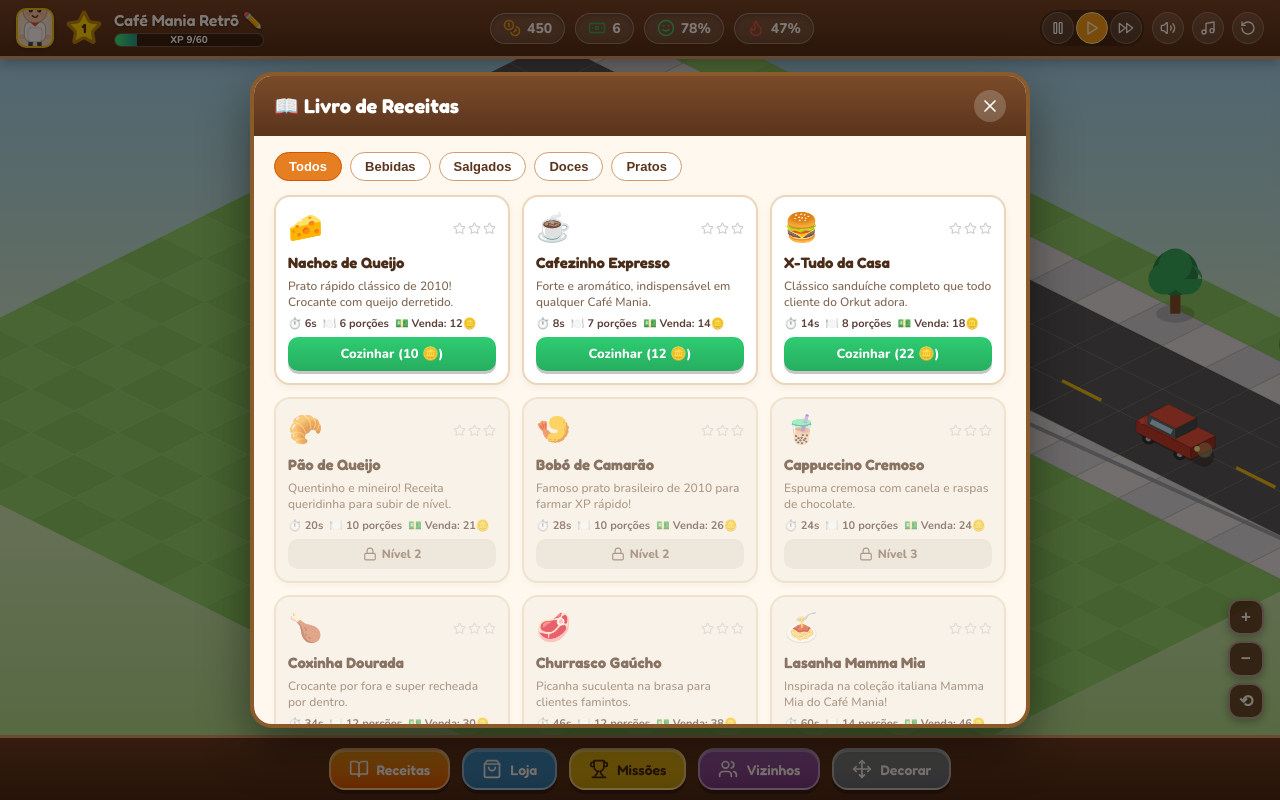
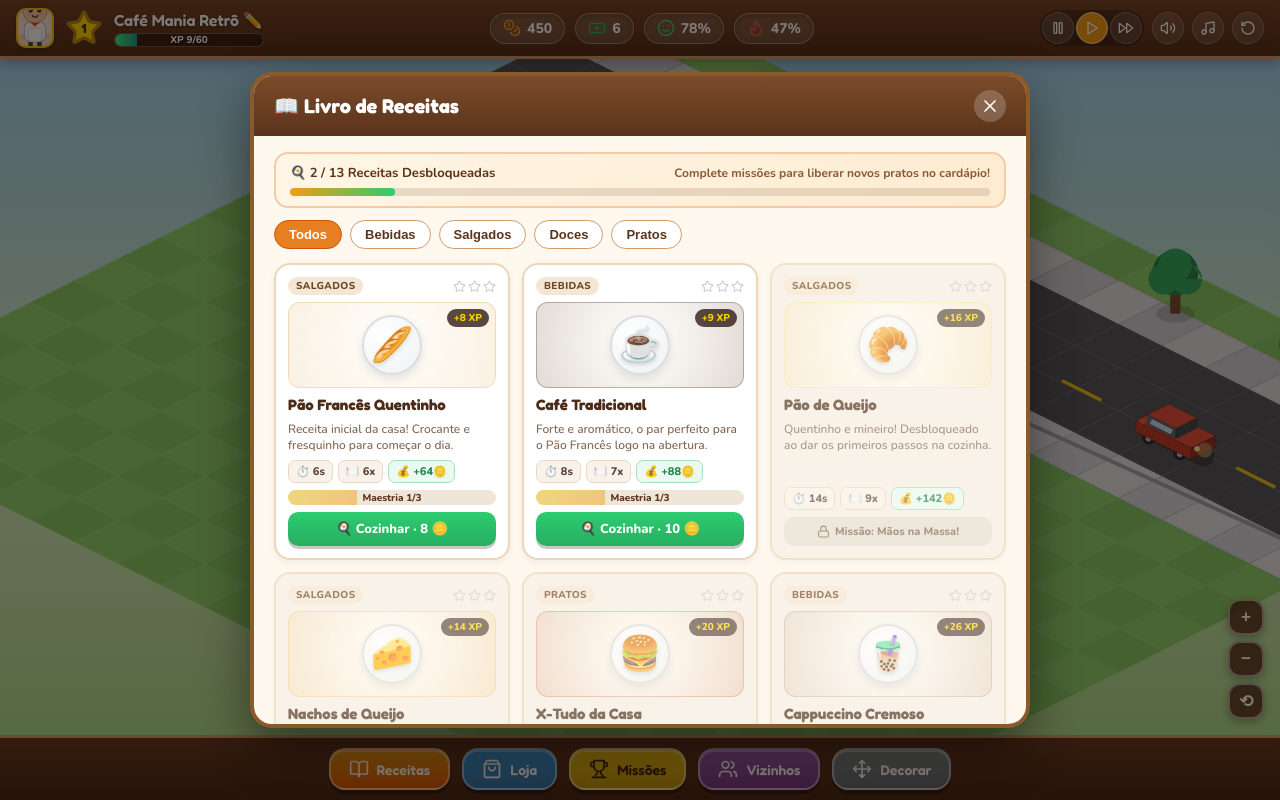
Before and after one commit to ChristianH972/cafe-mania, a React (Vite) app: page / in a window 1280 px wide. Both pictures are taken after a click on the button "Receitas". Built offline with nearby package versions, Linux system fonts and the light colour scheme.

Commit message:
feat: receitas iniciais (pao frances e cafe), desbloqueio por missoes e HUD vivo do livro de receitas

```diff
--- a/src/components/Modals.tsx
+++ b/src/components/Modals.tsx
@@ -1,7 +1,12 @@
 import React, { useEffect, useRef, useState } from 'react';
 import { X, Lock, Star, Sparkles, Gift, Eye, UserPlus } from 'lucide-react';
 import { EXPANSION_TIERS, FLOOR_STYLES, FURNITURE_CATALOG, WALL_STYLES } from '../data/catalog';
-import { RECIPES, getMasteryStars } from '../data/recipes';
+import {
+  RECIPES,
+  getMasteryNextTarget,
+  getMasteryStars,
+  isRecipeUnlocked,
+} from '../data/recipes';
 import {
   renderCharacterPreview,
   renderFurnitureThumbnail,
@@ -139,6 +144,27 @@ export const Modals: React.FC<ModalsProps> = ({
         <div className="modal-body">
           {activeModal === 'recipes' && (
             <>
+              <div className="recipes-summary-bar">
+                <div className="recipes-summary-text">
+                  <strong>
+                    🍳 {RECIPES.filter((r) => isRecipeUnlocked(r, state)).length} / {RECIPES.length}{' '}
+                    Receitas Desbloqueadas
+                  </strong>
+                  <span>Complete missões para liberar novos pratos no cardápio!</span>
+                </div>
+                <div className="recipes-summary-meter">
+                  <div
+                    className="recipes-summary-fill"
+                    style={{
+                      width: `${Math.round(
+                        (RECIPES.filter((r) => isRecipeUnlocked(r, state)).length / RECIPES.length) *
+                          100
+                      )}%`,
+                    }}
+                  />
+                </div>
+              </div>
+
               <div className="filter-tabs">
                 {['Todos', 'Bebidas', 'Salgados', 'Doces', 'Pratos'].map((cat) => (
                   <button
@@ -154,16 +180,24 @@ export const Modals: React.FC<ModalsProps> = ({
                 {RECIPES.filter(
                   (r) => recipeCategory === 'Todos' || r.category === recipeCategory
                 ).map((r) => {
-                  const locked = state.level < r.unlockLevel;
+                  const unlocked = isRecipeUnlocked(r, state);
+                  const locked = !unlocked;
                   const canAfford = state.coins >= r.cost;
                   const cookCount = state.recipeMastery[r.id] ?? 0;
                   const stars = getMasteryStars(cookCount);
+                  const nextTarget = getMasteryNextTarget(cookCount);
+                  const masteryPct =
+                    stars >= 3 ? 100 : Math.min(100, Math.round((cookCount / nextTarget) * 100));
+                  const netProfit = r.sellPrice * r.portions - r.cost;
 
                   return (
-                    <div key={r.id} className={`item-card ${locked ? 'locked' : ''}`}>
+                    <div key={r.id} className={`item-card recipe-card ${locked ? 'locked' : ''}`}>
                       <div className="card-top">
-                        <span className="card-emoji">{r.emoji}</span>
-                        <div className="stars-row" title={`Preparado ${cookCount}x`}>
+                        <span className="recipe-cat-badge">{r.category}</span>
+                        <div
+                          className="stars-row"
+                          title={`Maestria: preparado ${cookCount}x (${stars}/3 estrelas)`}
+                        >
                           {[1, 2, 3].map((s) => (
                             <Star
                               key={s}
@@ -174,16 +208,51 @@ export const Modals: React.FC<ModalsProps> = ({
                           ))}
                         </div>
                       </div>
+
+                      <div
+                        className="recipe-art-box"
+                        style={{
+                          background: `radial-gradient(circle at 50% 45%, #fffdf8 10%, ${r.color}33 100%)`,
+                          borderColor: `${r.color}66`,
+                        }}
+                      >
+                        <div className="recipe-plate-ring">
+                          <span className="recipe-big-emoji">{r.emoji}</span>
+                        </div>
+                        <span className="recipe-xp-pill">+{r.xpPerCook} XP</span>
+                      </div>
+
                       <h3>{r.name}</h3>
                       <p className="card-desc">{r.description}</p>
-                      <div className="card-meta">
-                        <span>⏱️ {r.cookTimeSec}s</span>
-                        <span>🍽️ {r.portions} porções</span>
-                        <span>💵 Venda: {r.sellPrice}🪙</span>
+
+                      <div className="recipe-stats-pills">
+                        <span className="r-pill">⏱️ {r.cookTimeSec}s</span>
+                        <span className="r-pill">🍽️ {r.portions}x</span>
+                        <span className="r-pill profit">💰 +{netProfit}🪙</span>
                       </div>
+
+                      {!locked && (
+                        <div className="mastery-mini-bar" title={`Preparado ${cookCount}x`}>
+                          <div
+                            className="mastery-mini-fill"
+                            style={{ width: `${masteryPct}%` }}
+                          />
+                          <span>
+                            {stars >= 3
+                              ? `★ Mestre (${cookCount}x)`
+                              : `Maestria ${cookCount}/${nextTarget}`}
+                          </span>
+                        </div>
+                      )}
+
                       {locked ? (
-                        <div className="locked-tag">
-                          <Lock size={14} /> Nível {r.unlockLevel}
+                        <div className="locked-tag recipe-lock-reason">
+                          <Lock size={13} />
+                          <span>
+                            {r.unlockQuestTitle
+                              ? `Missão: ${r.unlockQuestTitle}`
+                              : `Nível ${r.unlockLevel}`}
+                          </span>
                         </div>
                       ) : (
                         <button
@@ -191,7 +260,7 @@ export const Modals: React.FC<ModalsProps> = ({
                           disabled={!canAfford}
                           onClick={() => onCookRecipe(r, targetStoveId)}
                         >
-                          Cozinhar ({r.cost} 🪙)
+                          🍳 Cozinhar · {r.cost} 🪙
                         </button>
                       )}
                     </div>
@@ -538,6 +607,14 @@ export const Modals: React.FC<ModalsProps> = ({
                     <div className="quest-info">
                       <h4>{q.title}</h4>
                       <p>{q.description}</p>
+                      {RECIPES.filter((r) => r.unlockQuestId === q.id).length > 0 && (
+                        <div className="quest-unlock-pill">
+                          📖 Desbloqueia:{' '}
+                          {RECIPES.filter((r) => r.unlockQuestId === q.id)
+                            .map((r) => `${r.emoji} ${r.name}`)
+                            .join(', ')}
+                        </div>
+                      )}
                       <div className="quest-progress">
                         <div className="quest-fill" style={{ width: `${pct}%` }} />
                         <span>
--- a/src/data/recipes.ts
+++ b/src/data/recipes.ts
@@ -1,93 +1,101 @@
-import { Recipe } from '../types/game';
+import { GameState, Recipe } from '../types/game';
 
 export const RECIPES: Recipe[] = [
   {
-    id: 'nachos_queijo',
-    name: 'Nachos de Queijo',
-    emoji: '🧀',
+    id: 'pao_frances',
+    name: 'Pão Francês Quentinho',
+    emoji: '🥖',
     category: 'Salgados',
     cookTimeSec: 6,
-    cost: 10,
+    cost: 8,
     sellPrice: 12,
     portions: 6,
     xpPerCook: 8,
     xpPerServe: 3,
     unlockLevel: 1,
-    color: '#f5b041',
-    description: 'Prato rápido clássico de 2010! Crocante com queijo derretido.',
+    color: '#e6b873',
+    description: 'Receita inicial da casa! Crocante e fresquinho para começar o dia.',
   },
   {
     id: 'espresso',
-    name: 'Cafezinho Expresso',
+    name: 'Café Tradicional',
     emoji: '☕',
     category: 'Bebidas',
     cookTimeSec: 8,
-    cost: 12,
+    cost: 10,
     sellPrice: 14,
     portions: 7,
     xpPerCook: 9,
     xpPerServe: 3,
     unlockLevel: 1,
     color: '#6f4e37',
-    description: 'Forte e aromático, indispensável em qualquer Café Mania.',
+    description: 'Forte e aromático, o par perfeito para o Pão Francês logo na abertura.',
+  },
+  {
+    id: 'pao_de_queijo',
+    name: 'Pão de Queijo',
+    emoji: '🥐',
+    category: 'Salgados',
+    cookTimeSec: 14,
+    cost: 20,
+    sellPrice: 18,
+    portions: 9,
+    xpPerCook: 16,
+    xpPerServe: 5,
+    unlockLevel: 1,
+    unlockQuestId: 'q_cook_2',
+    unlockQuestTitle: 'Mãos na Massa!',
+    color: '#f7dc6f',
+    description: 'Quentinho e mineiro! Desbloqueado ao dar os primeiros passos na cozinha.',
+  },
+  {
+    id: 'nachos_queijo',
+    name: 'Nachos de Queijo',
+    emoji: '🧀',
+    category: 'Salgados',
+    cookTimeSec: 12,
+    cost: 18,
+    sellPrice: 17,
+    portions: 8,
+    xpPerCook: 14,
+    xpPerServe: 4,
+    unlockLevel: 1,
+    unlockQuestId: 'q_serve_5',
+    unlockQuestTitle: 'Primeiros Clientes',
+    color: '#f5b041',
+    description: 'Prato rápido clássico de 2010! Crocante com queijo derretido.',
   },
   {
     id: 'x_tudo',
     name: 'X-Tudo da Casa',
     emoji: '🍔',
     category: 'Pratos',
-    cookTimeSec: 14,
-    cost: 22,
-    sellPrice: 18,
-    portions: 8,
-    xpPerCook: 15,
-    xpPerServe: 5,
+    cookTimeSec: 18,
+    cost: 28,
+    sellPrice: 22,
+    portions: 9,
+    xpPerCook: 20,
+    xpPerServe: 6,
     unlockLevel: 1,
+    unlockQuestId: 'q_serve_5',
+    unlockQuestTitle: 'Primeiros Clientes',
     color: '#c95f2c',
     description: 'Clássico sanduíche completo que todo cliente do Orkut adora.',
-  },
-  {
-    id: 'pao_de_queijo',
-    name: 'Pão de Queijo',
-    emoji: '🥐',
-    category: 'Salgados',
-    cookTimeSec: 20,
-    cost: 30,
-    sellPrice: 21,
-    portions: 10,
-    xpPerCook: 22,
-    xpPerServe: 6,
-    unlockLevel: 2,
-    color: '#f7dc6f',
-    description: 'Quentinho e mineiro! Receita queridinha para subir de nível.',
-  },
-  {
-    id: 'bobo_camarao',
-    name: 'Bobó de Camarão',
-    emoji: '🍤',
-    category: 'Pratos',
-    cookTimeSec: 28,
-    cost: 46,
-    sellPrice: 26,
-    portions: 10,
-    xpPerCook: 34,
-    xpPerServe: 8,
-    unlockLevel: 2,
-    color: '#e67e22',
-    description: 'Famoso prato brasileiro de 2010 para farmar XP rápido!',
   },
   {
     id: 'cappuccino',
     name: 'Cappuccino Cremoso',
     emoji: '🧋',
     category: 'Bebidas',
-    cookTimeSec: 24,
-    cost: 38,
+    cookTimeSec: 22,
+    cost: 36,
     sellPrice: 24,
     portions: 10,
     xpPerCook: 26,
     xpPerServe: 7,
-    unlockLevel: 3,
+    unlockLevel: 1,
+    unlockQuestId: 'q_clean_3',
+    unlockQuestTitle: 'Brilho Impecável',
     color: '#b68964',
     description: 'Espuma cremosa com canela e raspas de chocolate.',
   },
@@ -96,15 +104,34 @@ export const RECIPES: Recipe[] = [
     name: 'Coxinha Dourada',
     emoji: '🍗',
     category: 'Salgados',
-    cookTimeSec: 34,
-    cost: 58,
-    sellPrice: 30,
+    cookTimeSec: 28,
+    cost: 50,
+    sellPrice: 29,
     portions: 12,
-    xpPerCook: 40,
+    xpPerCook: 36,
     xpPerServe: 9,
-    unlockLevel: 3,
+    unlockLevel: 1,
+    unlockQuestId: 'q_buy_2',
+    unlockQuestTitle: 'Hora de Decorar',
     color: '#d9822b',
     description: 'Crocante por fora e super recheada por dentro.',
+  },
+  {
+    id: 'bobo_camarao',
+    name: 'Bobó de Camarão',
+    emoji: '🍤',
+    category: 'Pratos',
+    cookTimeSec: 32,
+    cost: 56,
+    sellPrice: 32,
+    portions: 11,
+    xpPerCook: 42,
+    xpPerServe: 10,
+    unlockLevel: 1,
+    unlockQuestId: 'q_neighbor_1',
+    unlockQuestTitle: 'Tempero da Vizinhança',
+    color: '#e67e22',
+    description: 'Famoso prato brasileiro de 2010 para farmar XP rápido!',
   },
   {
     id: 'churrasco',
@@ -117,7 +144,9 @@ export const RECIPES: Recipe[] = [
     portions: 12,
     xpPerCook: 52,
     xpPerServe: 11,
-    unlockLevel: 4,
+    unlockLevel: 3,
+    unlockQuestId: 'q_level_3',
+    unlockQuestTitle: 'Chef em Ascensão',
     color: '#922b21',
     description: 'Picanha suculenta na brasa para clientes famintos.',
   },
@@ -132,7 +161,7 @@ export const RECIPES: Recipe[] = [
     portions: 14,
     xpPerCook: 65,
     xpPerServe: 13,
-    unlockLevel: 5,
+    unlockLevel: 4,
     color: '#c43e2b',
     description: 'Inspirada na coleção italiana Mamma Mia do Café Mania!',
   },
@@ -147,7 +176,7 @@ export const RECIPES: Recipe[] = [
     portions: 15,
     xpPerCook: 80,
     xpPerServe: 15,
-    unlockLevel: 6,
+    unlockLevel: 5,
     color: '#d4ac0d',
     description: 'Massa podre dourada que derrete na boca. Rende muitas porções!',
   },
@@ -162,7 +191,7 @@ export const RECIPES: Recipe[] = [
     portions: 16,
     xpPerCook: 96,
     xpPerServe: 18,
-    unlockLevel: 7,
+    unlockLevel: 6,
     color: '#4a235a',
     description: 'Camadas de chocolate, chantilly e cerejas frescas.',
   },
@@ -177,11 +206,25 @@ export const RECIPES: Recipe[] = [
     portions: 18,
     xpPerCook: 120,
     xpPerServe: 22,
-    unlockLevel: 8,
+    unlockLevel: 7,
     color: '#d4af37',
     description: 'A bebida mais prestigiada do Café Mania!',
   },
 ];
+
+export function isRecipeUnlocked(recipe: Recipe, state: GameState): boolean {
+  if (state.level < recipe.unlockLevel) return false;
+  if (!recipe.unlockQuestId) return true;
+  const q = state.quests.find((item) => item.id === recipe.unlockQuestId);
+  return Boolean(q?.claimed);
+}
+
+export function getMasteryNextTarget(cookCount: number): number {
+  if (cookCount < 3) return 3;
+  if (cookCount < 10) return 10;
+  if (cookCount < 25) return 25;
+  return 25;
+}
 
 export function getRecipeById(id: string | null): Recipe | undefined {
   if (!id) return undefined;
--- a/src/engine/gameLogic.ts
+++ b/src/engine/gameLogic.ts
@@ -42,7 +42,7 @@ export function createInitialState(): GameState {
       x: 1,
       y: 3,
       rotation: 0,
-      counter: { recipeId: 'nachos_queijo', portions: 6, maxPortions: 6 },
+      counter: { recipeId: 'pao_frances', portions: 6, maxPortions: 6, freshness: 1, spoiled: false },
     },
     {
       instanceId: 'counter_2',
@@ -151,7 +151,7 @@ export function createInitialState(): GameState {
       },
     ],
     recipeMastery: {
-      nachos_queijo: 1,
+      pao_frances: 1,
     },
     quests: INITIAL_QUESTS.map((q) => ({ ...q })),
     neighbors: INITIAL_NEIGHBORS.map((n) => ({ ...n })),
--- a/src/engine/simulationStep.ts
+++ b/src/engine/simulationStep.ts
@@ -1,5 +1,5 @@
 import { getCatalogItem } from '../data/catalog';
-import { RECIPES, getRecipeById } from '../data/recipes';
+import { RECIPES, getRecipeById, isRecipeUnlocked } from '../data/recipes';
 import { soundEngine } from '../audio/soundEngine';
 import {
   Customer,
@@ -220,11 +220,12 @@ function stepCustomers(state: GameState, dt: number, effects: SimulationEffects)
     const availableCounters = state.furniture.filter(
       (f) => f.counter && !f.counter.spoiled && f.counter.portions > 0 && f.counter.recipeId
     );
-    const unlocked = RECIPES.filter((r) => r.unlockLevel <= state.level);
+    const unlocked = RECIPES.filter((r) => isRecipeUnlocked(r, state));
+    const fallbackPool = unlocked.length > 0 ? unlocked : RECIPES.slice(0, 2);
     const desired =
       availableCounters.length > 0
         ? availableCounters[Math.floor(Math.random() * availableCounters.length)].counter!.recipeId
-        : unlocked[Math.floor(Math.random() * unlocked.length)].id;
+        : fallbackPool[Math.floor(Math.random() * fallbackPool.length)].id;
 
     const spawnFromLeft = Math.random() < 0.5;
     const sidewalkY = -1;
--- a/src/index.css
+++ b/src/index.css
@@ -806,6 +806,170 @@ body,
   border-color: #d35400;
 }
 
+.recipes-summary-bar {
+  display: flex;
+  flex-direction: column;
+  gap: 6px;
+  padding: 10px 14px;
+  margin-bottom: 12px;
+  background: linear-gradient(135deg, #fff6e6, #fdebd0);
+  border: 2px solid #f5cba7;
+  border-radius: 14px;
+}
+
+.recipes-summary-text {
+  display: flex;
+  align-items: center;
+  justify-content: space-between;
+  gap: 8px;
+  flex-wrap: wrap;
+  font-size: 13px;
+  color: #5c3317;
+}
+
+.recipes-summary-text span {
+  font-size: 12px;
+  color: #8a5a36;
+  font-weight: 700;
+}
+
+.recipes-summary-meter {
+  height: 8px;
+  background: rgba(92, 51, 23, 0.14);
+  border-radius: 99px;
+  overflow: hidden;
+}
+
+.recipes-summary-fill {
+  height: 100%;
+  background: linear-gradient(90deg, #f39c12, #2ecc71);
+  border-radius: 99px;
+  transition: width 0.3s ease;
+}
+
+.recipe-card {
+  gap: 7px;
+}
+
+.recipe-cat-badge {
+  font-size: 10px;
+  font-weight: 800;
+  text-transform: uppercase;
+  letter-spacing: 0.4px;
+  background: #f4e6d4;
+  color: #6b4423;
+  padding: 2px 8px;
+  border-radius: 99px;
+}
+
+.recipe-art-box {
+  position: relative;
+  height: 86px;
+  border-radius: 12px;
+  border: 1.5px solid;
+  display: flex;
+  align-items: center;
+  justify-content: center;
+  overflow: hidden;
+}
+
+.recipe-plate-ring {
+  width: 60px;
+  height: 60px;
+  border-radius: 50%;
+  background: radial-gradient(circle at 35% 35%, #ffffff, #eef2f3);
+  border: 2.5px solid #dcdde1;
+  box-shadow: 0 4px 10px rgba(0, 0, 0, 0.1);
+  display: flex;
+  align-items: center;
+  justify-content: center;
+}
+
+.recipe-big-emoji {
+  font-size: 34px;
+  line-height: 1;
+  filter: drop-shadow(0 2px 2px rgba(0, 0, 0, 0.15));
+}
+
+.recipe-xp-pill {
+  position: absolute;
+  top: 6px;
+  right: 6px;
+  font-size: 10px;
+  font-weight: 800;
+  background: rgba(44, 24, 16, 0.78);
+  color: #ffd700;
+  padding: 2px 7px;
+  border-radius: 99px;
+}
+
+.recipe-stats-pills {
+  display: flex;
+  flex-wrap: wrap;
+  gap: 5px;
+}
+
+.r-pill {
+  font-size: 11px;
+  font-weight: 800;
+  background: #f8f2ea;
+  color: #5d4037;
+  padding: 3px 7px;
+  border-radius: 7px;
+  border: 1px solid #ead8c3;
+}
+
+.r-pill.profit {
+  background: #eafaf1;
+  color: #1e8449;
+  border-color: #a9dfbf;
+}
+
+.mastery-mini-bar {
+  position: relative;
+  height: 15px;
+  background: #efe5d8;
+  border-radius: 99px;
+  overflow: hidden;
+  display: flex;
+  align-items: center;
+  justify-content: center;
+}
+
+.mastery-mini-fill {
+  position: absolute;
+  left: 0;
+  top: 0;
+  bottom: 0;
+  background: linear-gradient(90deg, #f1c40f, #f39c12);
+  opacity: 0.45;
+}
+
+.mastery-mini-bar span {
+  position: relative;
+  z-index: 1;
+  font-size: 10px;
+  font-weight: 800;
+  color: #5c3317;
+}
+
+.recipe-lock-reason {
+  font-size: 11px;
+  text-align: center;
+}
+
+.quest-unlock-pill {
+  display: inline-block;
+  margin: 4px 0 6px;
+  padding: 3px 9px;
+  border-radius: 8px;
+  background: #fef5e7;
+  border: 1px solid #f5cba7;
+  color: #9c4a00;
+  font-size: 11px;
+  font-weight: 800;
+}
+
 .staff-box {
   background: #fff;
   border: 2px solid #ecd5b8;
--- a/src/types/game.ts
+++ b/src/types/game.ts
@@ -24,6 +24,8 @@ export interface Recipe {
   xpPerCook: number;
   xpPerServe: number;
   unlockLevel: number;
+  unlockQuestId?: string;
+  unlockQuestTitle?: string;
   color: string;
   description: string;
 }
```
